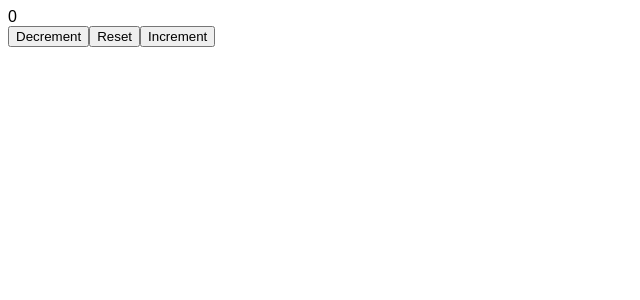
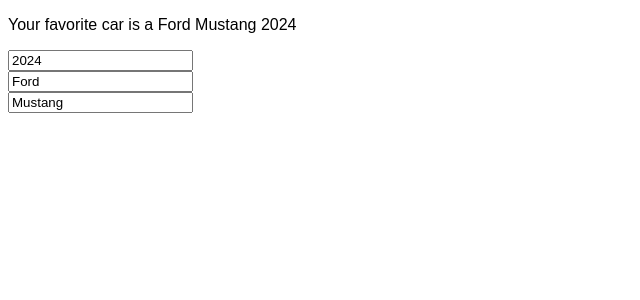
Before and after one commit to Daddanoy/react-course, a React (Vite) app in the folder my-react-ap/: page / in a window 1280 px wide. Shown: the top 300 px of the page, without its empty margins (0-640 px from the left). Built offline with nearby package versions, Linux system fonts and the light colour scheme.

Commit message:
OBJECT UPDATING CARS

```diff
--- a/my-react-ap/src/App.jsx
+++ b/my-react-ap/src/App.jsx
@@ -1,11 +1,13 @@
-import CounterApp from "./Counter"
+import MyComponent from "./MyComponent2"
 
 
 function App() {
 
+
+
 return(<>
 
-<CounterApp/>
+<MyComponent/>
 
 </>)
 }
--- /dev/null
+++ b/my-react-ap/src/MyComponent2.jsx
@@ -0,0 +1,46 @@
+import React, {useState} from 'react'
+
+function MyComponent(){
+
+  const [car, setCar] = useState({year: 2024,
+                                  make: 'Ford' ,
+                                  model: 'Mustang'})
+
+
+  function handleYearChange(event){
+    setCar(c => ({...c,year: event.target.value}))
+  }
+
+  function handleMakeChange(event){
+    setCar(c =>({...c, make: event.target.value}))
+  }
+
+  function handleModelChange(event){
+    setCar(c =>({...c, model: event.target.value}))
+  }
+
+
+return( <div>
+  <p>Your favorite car is a {car.make} {car.model} {car.year}</p>
+  <input type="number" value = {car.year} onChange={handleYearChange} /> <br/>
+  <input type="text" value = {car.make}onChange={handleMakeChange} />  <br/>
+  <input type="text" value = {car.model} onChange={handleModelChange} /> <br/>
+</div>)
+}
+
+export default MyComponent
+
+
+
+
+/*import React, {useState} from 'react'Y
+
+function MyComponent(){
+
+
+
+  return( <></>)
+  }
+
+  export default MyComponent
+*/
```
